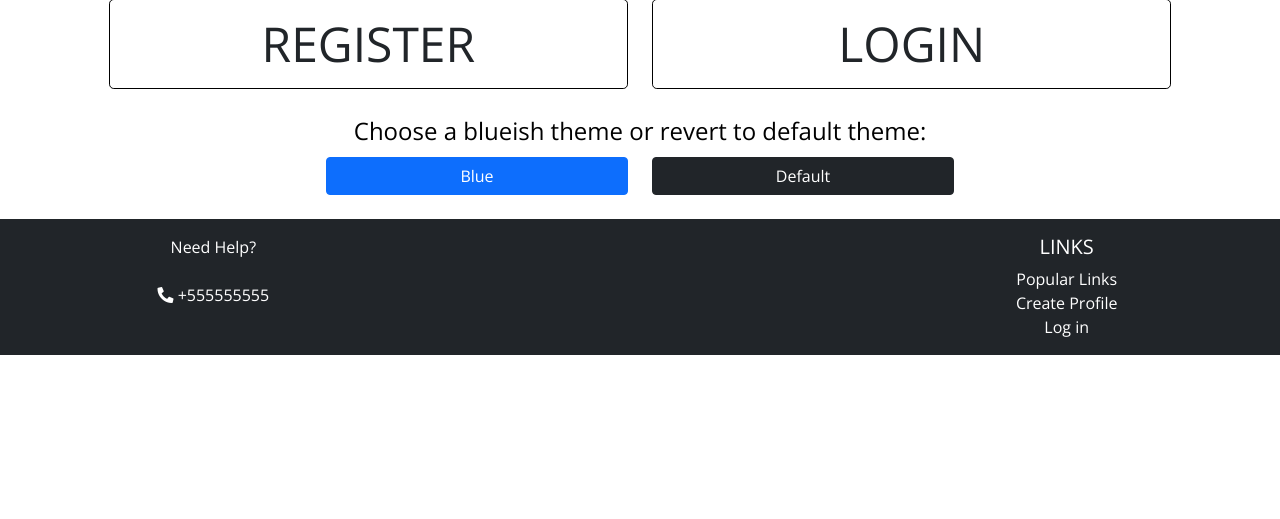
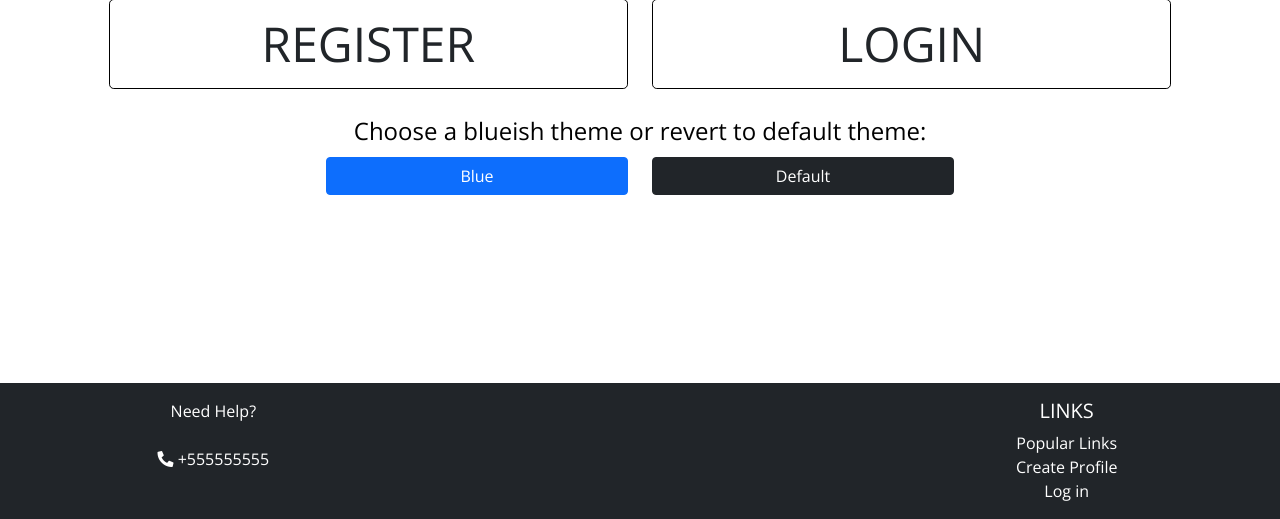
Before and after one commit to AideenM12/Trust-in-soda-hackathon, a Flask app: page / in a window 1280 px wide. Shown: the part 281-800 px from the top of the page. Run offline with Flask 2, Linux system fonts and the light colour scheme; some libraries are stand-ins or nearby versions.

Commit message:
Fix footer at the bottom

```diff
--- a/templates/includes/footer.html
+++ b/templates/includes/footer.html
@@ -1,5 +1,5 @@
 <!-- Sticky footer with fixed navbar -->
-<footer class="footer mt-auto py-3 text-white bg-dark">
+<footer class="footer mt-auto fixed-bottom py-3 text-white bg-dark">
     <div class="container-fluid">
         <div class="row d-flex justify-content-between">
             <div class="col-12 col-md-6 col-lg-4 text-center">
```
